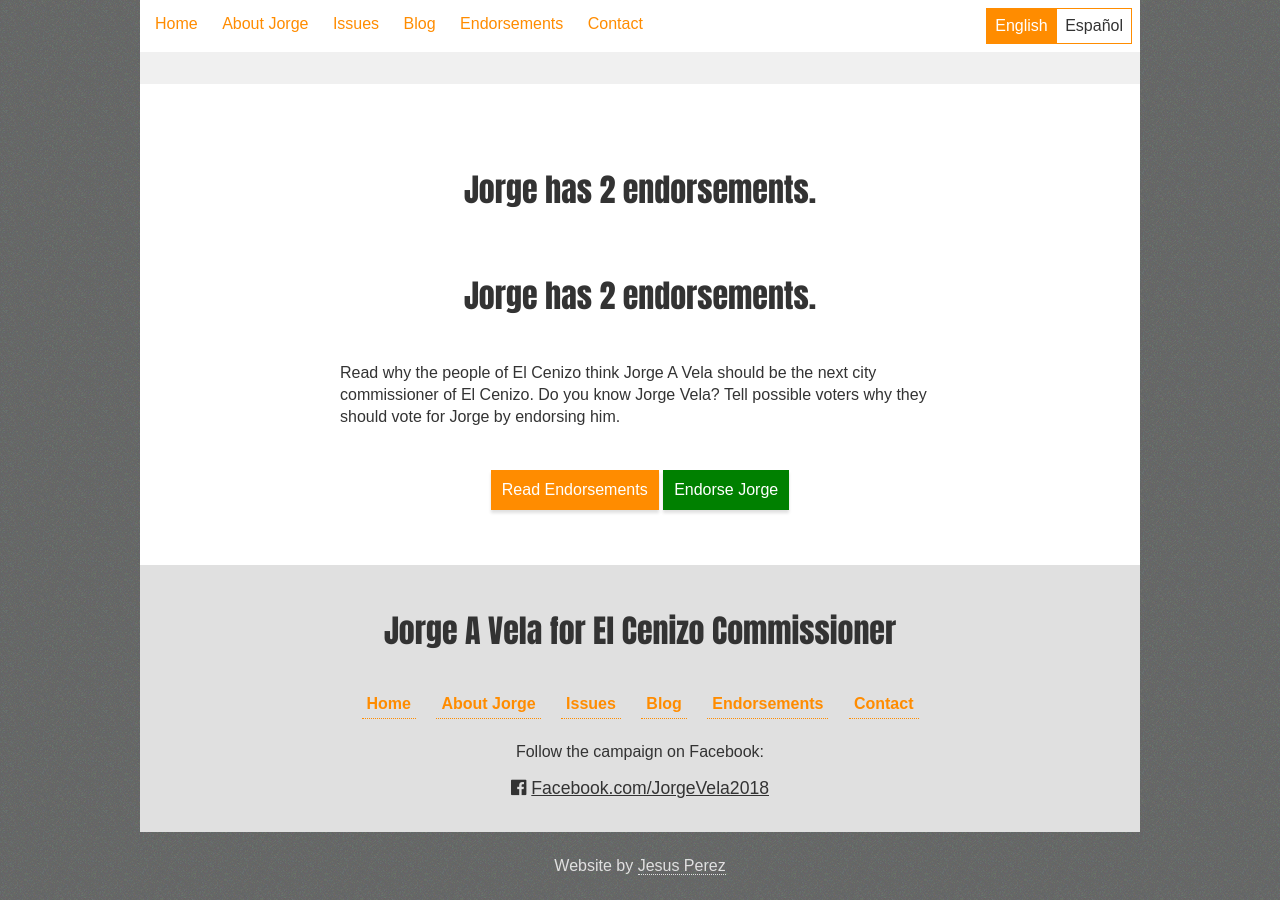
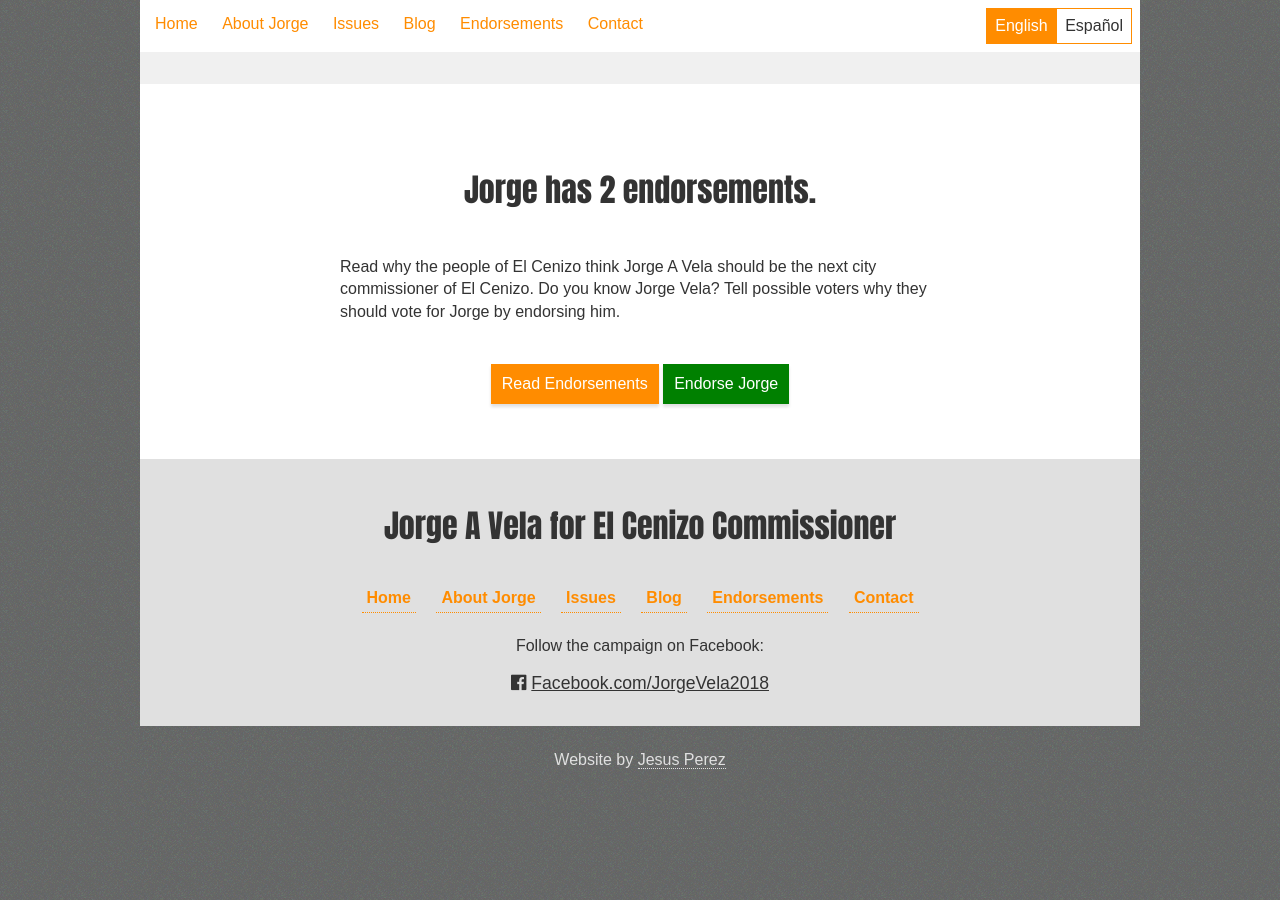
Before and after one commit to vela2018/vela2018.github.io, a Jekyll site: the page built from index.html, in a window 1280 px wide and 900 px high, scrolled down 1491 px. Built offline with Jekyll 4.4.1, drawn with Linux system fonts in a browser that asks for light colours; nearby versions of some CDN libraries.

Commit message:
another update

```diff
--- a/index.html
+++ b/index.html
@@ -90,10 +90,8 @@ Spanish_Endorsement_Text: "Esta orasion es en espanol. Pertenese a la seccion qu
   <!-- ---------------------------------------------------- -->
   <section class="endorsements">
     <div class="section-content">
-      <!-- {% for endorsement in site.endorsements %} -->
-        <h2 class="eng">Jorge has {{ site.endorsements | size }} endorsements.</h2>
-        <h2 class="span hide">Jorge tiene {{ site.endorsements | size }} endorsements.</h2>
-      <!-- {% endfor %} -->
+      <h2 class="eng">Jorge has {{ site.endorsements | size }} endorsements.</h2>
+      <h2 class="span hide">Jorge tiene {{ site.endorsements | size }} endorsements.</h2>
       <p class="eng">{{ page.English_Endorsement_Text }}</p>
       <p class="span hide">{{ page.Spanish_Endorsement_Text }}</p>
       <div class="buttons">
```
Also changed, not shown: 1 other file.
